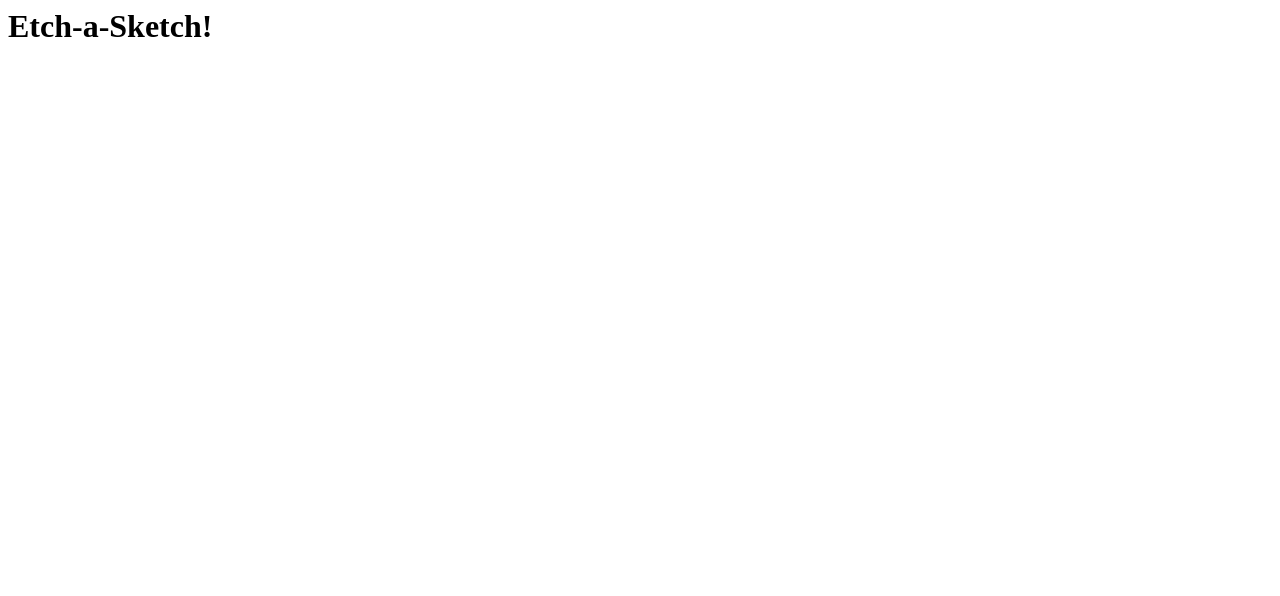
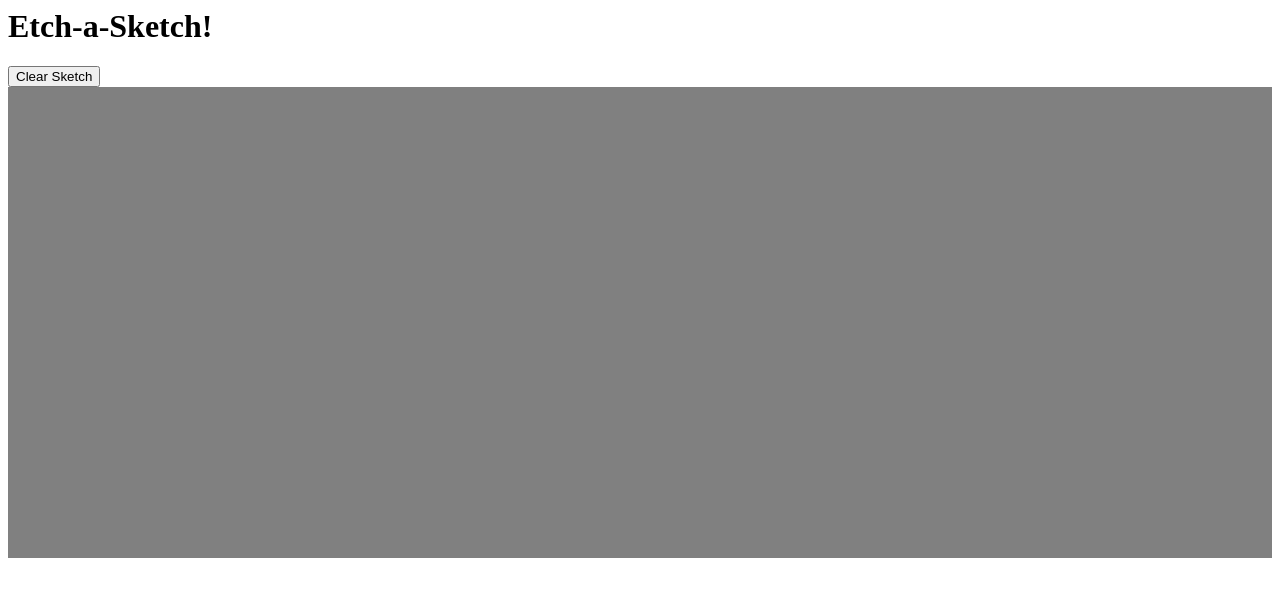
Before and after one commit to dunnand2/Etch-a-sketch, a plain HTML site: page index.html in a window 1280 px wide. Drawn offline with Linux system fonts and the light colour scheme.

Commit message:
added a clear sketch button. Returns grids to their default colors

```diff
--- a/index.html
+++ b/index.html
@@ -1,8 +1,11 @@
 <head>
-
+    <link rel="stylesheet" href="style.css">
 </head>
 <body>
     <h1>Etch-a-Sketch!</h1>
+    <div class="button-container">
+        <button onclick="clearSketch()">Clear Sketch</button>
+    </div>
     <div id="grid-container">
     </div>
     <script src="script.js"></script>
--- a/script.js
+++ b/script.js
@@ -6,7 +6,29 @@
         for(let j = 0; j < 16; j++) {
             let newGridCell = document.createElement("div");
             newGridCell.className = "gridCell";
+            newGridCell.addEventListener("mouseover", e => {
+                newGridCell.className = newGridCell.className + ' Hover';
+            });
+            /*newGridCell.addEventListener("mouseout", e => {
+                newGridCell.className = newGridCell.className.replace('Hover', '');
+            });*/
             gridContainer.appendChild(newGridCell);
         }
     }
 }
+
+function clearSketch() {
+    let gridCells = gridContainer.getElementsByClassName("gridCell");
+    let i;
+    for (i = 0; i < gridCells.length; i++) {
+        gridCells[i].className ="gridCell";
+    }
+}
+
+function onOver(node){
+    node.className = node.className + ' Hover';
+}
+
+function onOut(node){
+    node.className = node.className.replace('Hover', '');
+}
--- /dev/null
+++ b/style.css
@@ -0,0 +1,15 @@
+#grid-container {
+    display: grid;
+    grid-template-columns: repeat(16, 1fr);
+    box-sizing: border-box;
+    height: 60%;
+}
+
+.gridCell {
+    background-color: gray;
+    min-height: 1px;
+}
+
+.hover {
+    background-color: red;
+}
```
Also changed, not shown: 1 other file.
